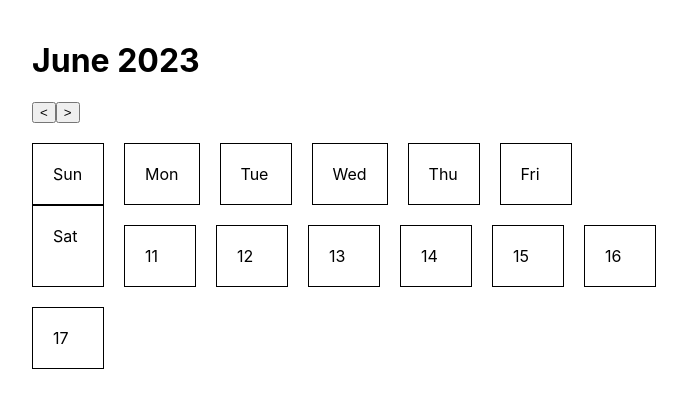
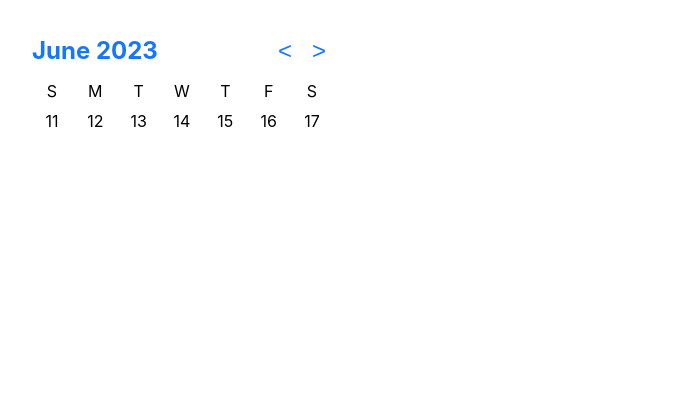
Before and after one commit to williamxmejia/calendar, a React (Create React App) app: page / in a window 1280 px wide. Shown: the top 408 px of the page, without its empty margins (68-755 px from the left). Built offline with nearby package versions, Linux system fonts and the light colour scheme.

Commit message:
feat: styled the calendar to look more sleek and aesthetic

```diff
--- a/src/App.css
+++ b/src/App.css
@@ -4,7 +4,7 @@
 }
 
 .cont-box {
-    max-width: 650px;
+    max-width: 300px;
     display: flex;
     flex-direction: column;
     flex-wrap: wrap;
@@ -13,24 +13,52 @@
 .calendar-head {
     display: flex;
     flex-wrap: wrap;
+    justify-content: space-between;
     margin-bottom: 20px;
+
 }
 
 .calendar-days {
-    border: solid black 1px;
-    margin-right: 20px;
-    padding: 20px;
-    min-width: 30px;
+    min-width: 40px;
+    display: flex;
+    justify-content: center;
 }
 
 .calendar-in {
-    border: solid black 1px;
-    margin-right:20px;
-    padding: 20px;
-    min-width: 30px;
-    margin-top: 20px;
+    min-width: 40px;
+    margin-top: 10px;
+    display: flex;
+    justify-content: center;
 }
 
 .month-btn {
+    display: flex;
+    justify-content: space-between;
+    min-width: 60px;
 
 }
+
+.month-btn > button{
+    border: none;
+    color:#1577fd;
+    background-color: white;
+    font-size: 24px;
+
+}
+
+.month-btn > button:hover{
+    /* color:#1577fd; */
+    color: rgb(205, 204, 204);
+}
+
+
+
+.header-sad {
+    display: flex;
+    justify-content: space-between;
+}
+
+.header-sad > h1{
+    color:#1577fd;
+    font-size: 24px;
+}
--- a/src/components/BtnComponent.js
+++ b/src/components/BtnComponent.js
@@ -2,13 +2,13 @@ import React from 'react'
 
 function BtnComponent(props) {
   return (
-    <div className="calendar-head">
-        <button onClick={props.back} type="button">
-        {"<"}
-        </button>
-        <button onClick={props.next} type="button">
-        {">"}
-        </button>
+    <div className="header-sad">
+        <h1>{props.month[props.currentMonth]} {props.currentYear}</h1>
+        <div className="month-btn">
+          <button onClick={props.back} type="button">{"<"}</button>
+          <button onClick={props.next} type="button">{">"}</button>
+        </div>
+
     </div>
   )
 }
--- a/src/components/Calendar.js
+++ b/src/components/Calendar.js
@@ -35,8 +35,7 @@ function Calendar(props) {
   return (
     <>
       <div className="cont-box">
-        <h1>{months[currentMonth.month()]} {currentMonth.year()}</h1>
-        <BtnComponent next = {monthHandlerForward} back={monthHandlerBack}/>
+        <BtnComponent next = {monthHandlerForward} back={monthHandlerBack} month = {months} currentMonth = {currentMonth.month()}currentYear = {currentMonth.year()}/>
         <div className="calendar-head">
           <RenderDays today = {currDate} />
           <RenderAllDays currentMonth = {currentMonth} view={props.type}/>
--- a/src/components/RenderAllDays.js
+++ b/src/components/RenderAllDays.js
@@ -8,7 +8,6 @@ function RenderAllDays(props) {
         let currentDate = props.currentMonth.startOf(props.view).weekday(0)
         // let currenWeek = props.currentMonth.startOf(props.view).weekday()
         const nextMonth = props.currentMonth.add(1, props.view)
-        console.log(nextMonth)
 
         let endDate = props.view === "week" ? nextMonth.startOf(props.view).weekday(5) : nextMonth.startOf(props.view).weekday(6)
 
--- a/src/components/RenderDays.js
+++ b/src/components/RenderDays.js
@@ -1,12 +1,12 @@
 import React from 'react'
 
 function RenderDays(props) {
-    const dateFormat = "ddd"
+    const dateFormat = "dd"
     const days = []
     for (let i = 0; i < 7; i++) {
         days.push(
           <div className="calendar-days" key={i}>
-            {props.today.weekday(i).format(dateFormat)}
+            {props.today.weekday(i).format(dateFormat).charAt(0)}
           </div>
         );
       }
```
